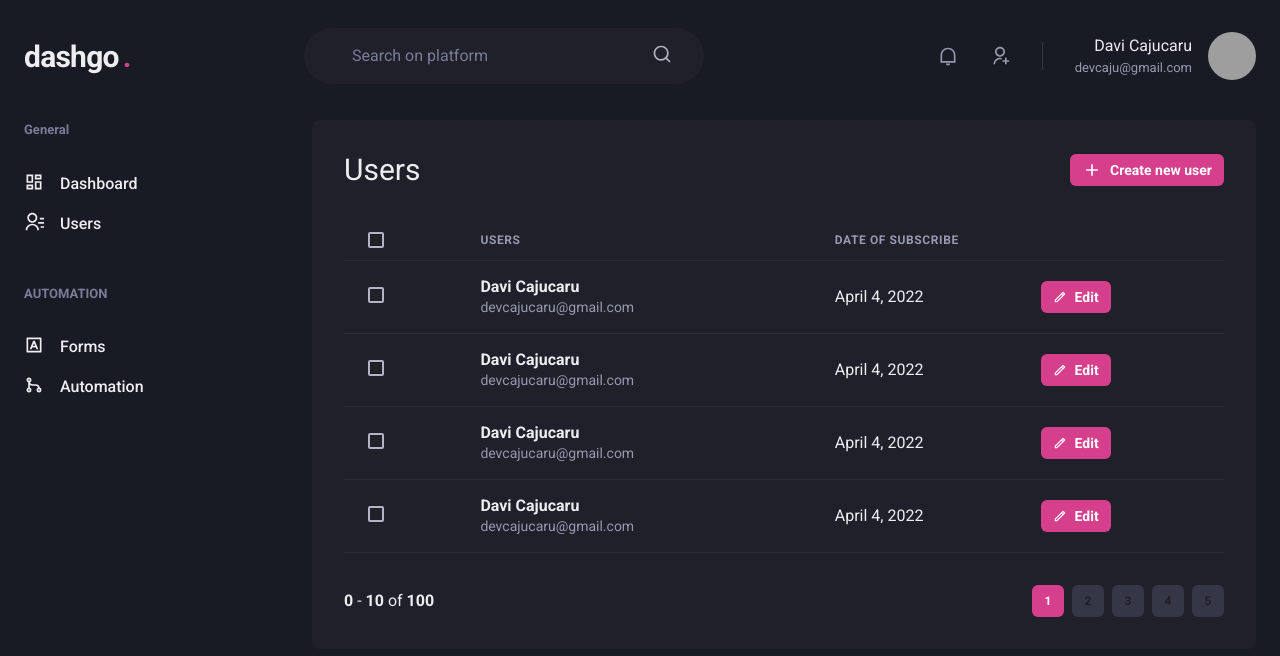
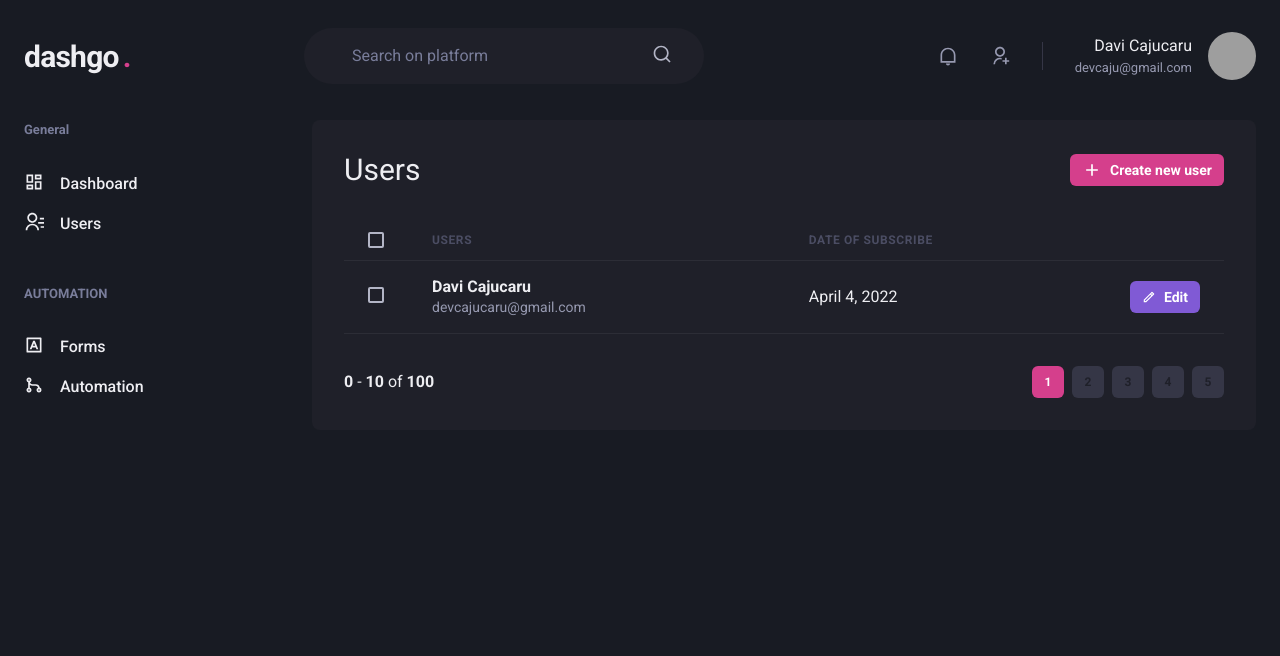
Before and after one commit to davicaju/dashgo, a Next.js app: page /users in a window 1280 px wide. Shown: the top 656 px of the page. Built offline with nearby package versions, Linux system fonts and the light colour scheme; grey boxes are pictures that could not be loaded.

Commit message:
feat: add reponsive on dashboard and register

```diff
--- a/src/components/Pagination/index.tsx
+++ b/src/components/Pagination/index.tsx
@@ -4,7 +4,7 @@
 export function Pagination() {
   return (
     <Stack
-      direction="row"
+      direction={["column", "row"]}
       mt="8"
       justify="space-between"
       align="center"
--- a/src/pages/dashboard.tsx
+++ b/src/pages/dashboard.tsx
@@ -67,14 +67,14 @@
         <Sidebar />
 
         <SimpleGrid flex="1" gap="4" minChildWidth="320px">
-          <Box p="8" bg="gray.800" borderRadius={8} pb="4">
+          <Box p={["4", "8"]} bg="gray.800" borderRadius={8} pb="4">
             <Text fontSize="large" mb="4">
               Subscribe of week
             </Text>
             <Chart options={options} series={series} type="area" height={160} />
           </Box>
 
-          <Box p="8" bg="gray.800" borderRadius={8}>
+          <Box p={["4", "8"]} bg="gray.800" borderRadius={8}>
             <Text fontSize="large" mb="4">
               Open rate
             </Text>
--- a/src/pages/users/create.tsx
+++ b/src/pages/users/create.tsx
@@ -20,19 +20,19 @@
 
       <Flex w="100%" my="6" maxWidth={1480} mx="auto" px="6">
         <Sidebar />
-        <Box flex="1" borderRadius={8} bg="gray.800" p="8">
+        <Box flex="1" borderRadius={8} bg="gray.800" p={["6", "8"]}>
           <Heading size="lg" fontWeight="normal">
             Create user
           </Heading>
 
           <Divider my="6" borderColor="gray.700" />
           <VStack spacing="8">
-            <SimpleGrid minChildWidth="240px" spacing="8" w="100%">
+            <SimpleGrid minChildWidth="240px" spacing={["6", "8"]} w="100%">
               <Input name="name" label="Full name" />
               <Input name="email" type="email" label="E-mail" />
             </SimpleGrid>
 
-            <SimpleGrid minChildWidth="240px" spacing="8" w="100%">
+            <SimpleGrid minChildWidth="240px" spacing={["6", "8"]} w="100%">
               <Input name="password" type="password" label="Password" />
               <Input
                 name="password_confirmation"
--- a/src/pages/users/index.tsx
+++ b/src/pages/users/index.tsx
@@ -12,6 +12,7 @@
   Tr,
   Td,
   Text,
+  useBreakpointValue,
 } from "@chakra-ui/react";
 import { RiAddLine, RiPencilLine } from "react-icons/ri";
 
@@ -20,6 +21,11 @@
 import { Sidebar } from "../../components/Sidebar";
 
 export default function UserList() {
+  const isWideVersion = useBreakpointValue({
+    base: false,
+    lg: true,
+  });
+
   return (
     <Box>
       <Header />
@@ -47,22 +53,17 @@
           <Table colorScheme="whiteAlpha">
             <Thead>
               <Tr>
-                <Th px="6" color="gray.300" width="8">
+                <Th px={["4", "4", "6"]} color="gray.300" width="8">
                   <Checkbox colorScheme="pink" />
                 </Th>
-                <Th px="6" color="gray.300" width="8">
-                  Users
-                </Th>
-
-                <Th px="6" color="gray.300" width="8">
-                  Date of subscribe
-                </Th>
+                <Th>Users</Th>
+                {isWideVersion && <Th>Date of subscribe</Th>}
                 <Th width="8"></Th>
               </Tr>
             </Thead>
             <Tbody>
               <Tr>
-                <Td px="6">
+                <Td px={["4", "4", "6"]}>
                   <Checkbox colorScheme="pink" />
                 </Td>
                 <Td>
@@ -73,93 +74,20 @@
                     </Text>
                   </Box>
                 </Td>
-                <Td>April 4, 2022</Td>
+                {isWideVersion && <Td>April 4, 2022</Td>}
+                {isWideVersion && (
                   <Td>
                     <Button
                       as="a"
                       size="sm"
                       fontSize="sm"
-                    colorScheme="pink"
+                      colorScheme="purple"
                       leftIcon={<Icon as={RiPencilLine} />}
                     >
-                    Edit
+                      {isWideVersion ? "Edit" : ""}
                     </Button>
                   </Td>
-              </Tr>
-              <Tr>
-                <Td px="6">
-                  <Checkbox colorScheme="pink" />
-                </Td>
-                <Td>
-                  <Box>
-                    <Text fontWeight="bold">Davi Cajucaru</Text>
-                    <Text fontSize="sm" color="gray.300">
-                      devcajucaru@gmail.com
-                    </Text>
-                  </Box>
-                </Td>
-                <Td>April 4, 2022</Td>
-                <Td>
-                  <Button
-                    as="a"
-                    size="sm"
-                    fontSize="sm"
-                    colorScheme="pink"
-                    leftIcon={<Icon as={RiPencilLine} />}
-                  >
-                    Edit
-                  </Button>
-                </Td>
-              </Tr>
-              <Tr>
-                <Td px="6">
-                  <Checkbox colorScheme="pink" />
-                </Td>
-                <Td>
-                  <Box>
-                    <Text fontWeight="bold">Davi Cajucaru</Text>
-                    <Text fontSize="sm" color="gray.300">
-                      devcajucaru@gmail.com
-                    </Text>
-                  </Box>
-                </Td>
-                <Td>April 4, 2022</Td>
-                <Td>
-                  <Button
-                    as="a"
-                    size="sm"
-                    fontSize="sm"
-                    colorScheme="pink"
-                    leftIcon={<Icon as={RiPencilLine} />}
-                  >
-                    Edit
-                  </Button>
-                </Td>
-              </Tr>
-              <Tr>
-                <Td px="6">
-                  <Checkbox colorScheme="pink" />
-                </Td>
-                <Td>
-                  <Box>
-                    <Text fontWeight="bold">Davi Cajucaru</Text>
-                    <Text fontSize="sm" color="gray.300">
-                      devcajucaru@gmail.com
-                    </Text>
-                  </Box>
-                </Td>
-                <Td>April 4, 2022</Td>
-                <Td>
-                  <Button
-                    as="a"
-                    size="sm"
-                    fontSize="sm"
-                    colorScheme="pink"
-                    leftIcon={<Icon as={RiPencilLine} />}
-                  >
-                    Edit
-                  </Button>
-                </Td>
+                )}
               </Tr>
             </Tbody>
           </Table>
```
Lines whose indentation alone changed are shown as unchanged.
